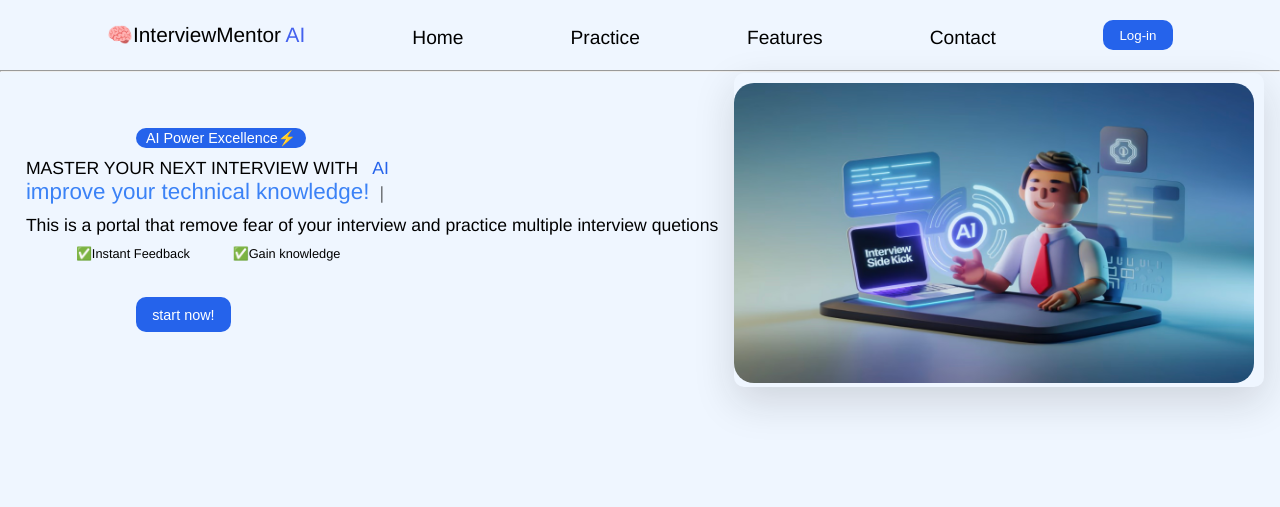
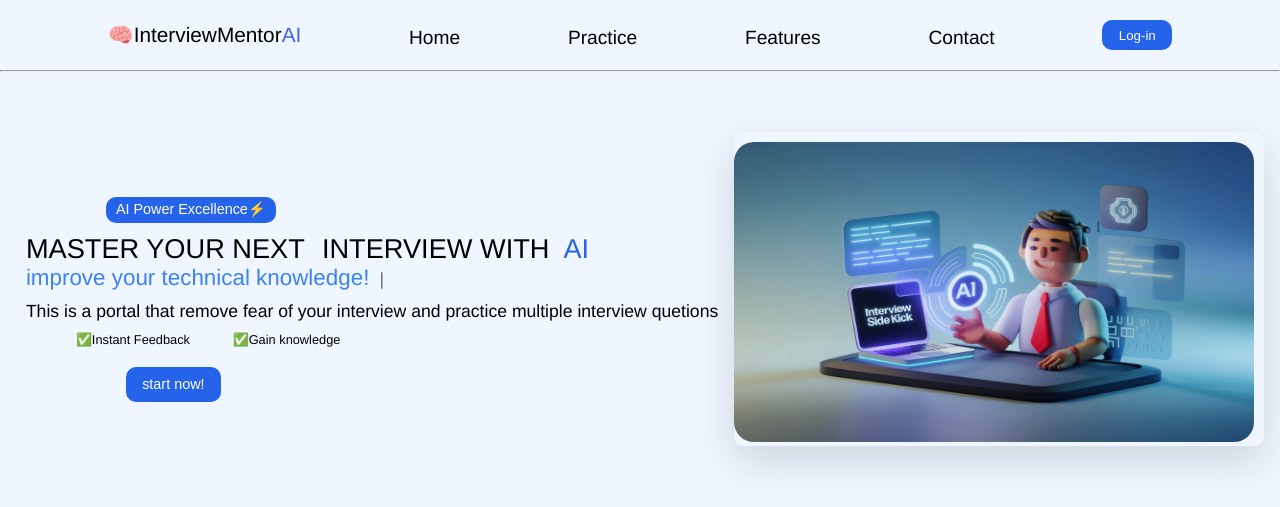
Before and after one commit to Ravalmit23/Ai-interview-preparation-portal, a Django app: page / in a window 1280 px wide. Shown: the top 507 px of the page. Run offline with Django 5.2, Linux system fonts and the light colour scheme; some libraries are stand-ins or nearby versions.

Commit message:
update hero-section

```diff
--- a/static/css/style.css
+++ b/static/css/style.css
@@ -11,7 +11,6 @@ body{
 }
 .navigation-bar #ai{
     color:#4361ee;
-    font-size: 1.3rem;
 }
 .navigation-bar span{
     font-size: 1.3rem;
@@ -58,7 +57,7 @@ body{
     display: flex;
     justify-content: space-evenly;
     align-items: center;
-    margin-top: 1px;
+    margin-top: 60px;
 }
 .right-side{
     box-shadow: 0 15px 40px rgba(25, 24, 24, 0.15);
@@ -76,8 +75,10 @@ body{
     font-family: 'Franklin Gothic Medium', 'Arial Narrow', Arial, sans-serif;
     margin-left: 10px;
 }
-.left-side span{
+.hero-title span{
     margin-bottom:5px;
+    font-size: 1.7rem;
+
 }
 .left-side #text{
     color: #2563eb;
@@ -85,16 +86,18 @@ body{
 .left-side #element{
     color: #3b82f6;
     font-size: 1.4rem;
+    margin-top: 10px;
 }
 .left-side #hero-btn,#top-btn{
     height: 35px;
     width: 95px;
-    margin-left: 120px;
+    margin-left: 110px;
     color: white;
     background-color: #2563eb;
     border: none;
     border-radius: 10px;
     font-size: 0.9rem;
+    margin-top: 20px;
 }
 .left-side button:hover{
     transition: 0.2s ease;
@@ -112,12 +115,11 @@ body{
     font-family: 'Franklin Gothic Medium', 'Arial Narrow', Arial, sans-serif;
 }
 .hero-section #top-btn{
-    width: 170px;
-    height: 20px;
-    margin-bottom: 10px;
-}
-#top-btn{
     transition: none;
     transform: none;
     cursor: default;
+    width: 170px;
+    height: 26px;
+    margin-bottom: 10px;
+    margin-left: 90px;
 }
--- a/templates/index.html
+++ b/templates/index.html
@@ -8,7 +8,7 @@
 <body>
     <div class="container">
         <div class="navigation-bar">
-            <span id="logo">🧠InterviewMentor <span id="ai">AI</span></span>
+            <span id="logo">🧠InterviewMentor<span id="ai">AI</span></span>
             <a>Home</a>
             <a>Practice</a>
             <a>Features</a>
@@ -20,12 +20,14 @@
             <div class="left-side">
                 <button id="top-btn">AI Power Excellence⚡</button>
                 <br>
-                <span>MASTER YOUR NEXT INTERVIEW WITH</span> <span id="text">AI</span><br>
+                <div class="hero-title">
+                <span>MASTER YOUR NEXT <span>INTERVIEW WITH</span></span> <span id="text">AI</span><br>
+                </div>
                 <span id="element"></span>
+                <br>
                 <p>This is a portal that remove fear of your interview and practice multiple interview quetions</p>
                 <div class="text">
                 <p id="feedback">✅Instant Feedback &nbsp&nbsp &nbsp &nbsp &nbsp &nbsp  ✅Gain knowledge</p>
-                <br><br>
                 </div>
                  <button id="hero-btn">start now!</button>
             </div>
```
